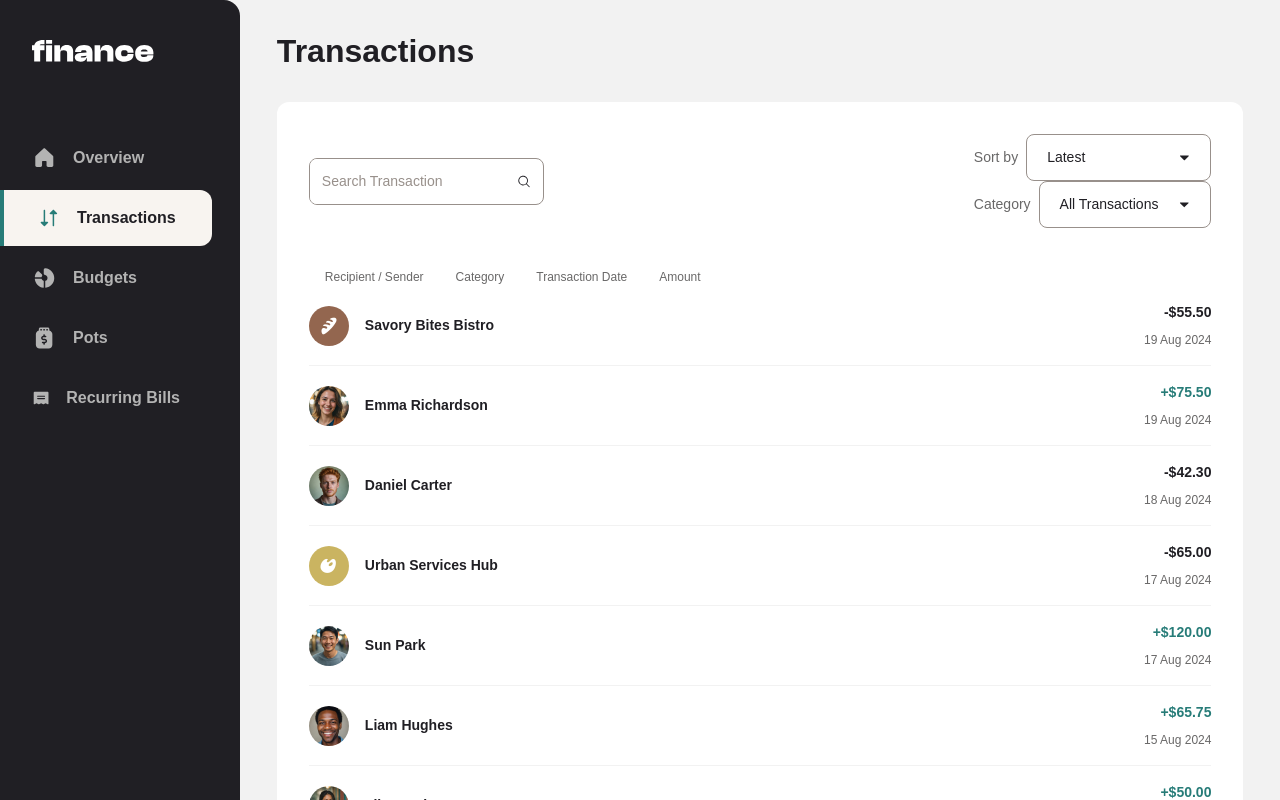
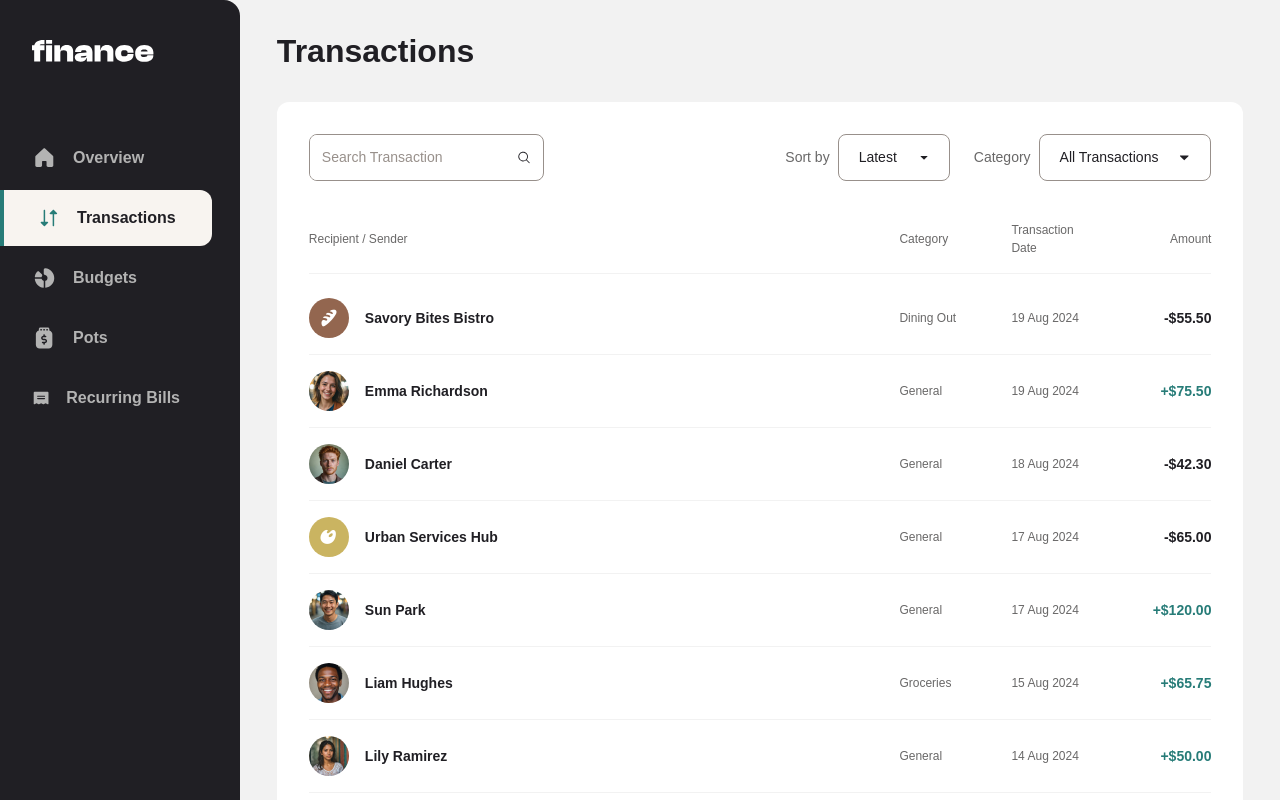
Before and after one commit to Belousmind/personal-finance-app, a Next.js app: page /transactions in a window 1280 px wide. Shown: the top 800 px of the page. Built offline with nearby package versions, Linux system fonts and the light colour scheme.

Commit message:
refactor: styles of transaction component

```diff
--- a/src/app/transactions/components/transictions-table/index.tsx
+++ b/src/app/transactions/components/transictions-table/index.tsx
@@ -1,5 +1,5 @@
 import { TransactionType } from "@/lib/transactions";
-import { Transaction } from "@/components/overviews/overvie-transactions";
+import { Transaction } from "@/components";
 
 import styles from "./style.module.scss";
 
@@ -9,16 +9,20 @@ type Props = {
 
 export default function TransactionsTable({ transactions }: Props) {
   return (
-    <div>
+    <div className={styles.table}>
       <div className={styles["table-header"]}>
-        <span>Recipient / Sender</span>
-        <span>Category</span>
-        <span>Transaction Date</span>
-        <span>Amount</span>
+        <span className={styles["header-recipient"]}>Recipient / Sender</span>
+        <span className={styles["header-category"]}>Category</span>
+        <span className={styles["header-date"]}>Transaction Date</span>
+        <span className={styles["header-amount"]}>Amount</span>
       </div>
-      <div>
+      <div className={styles["table-body"]}>
         {transactions.map((transaction) => (
-          <Transaction key={transaction.date} {...transaction} />
+          <Transaction
+            key={transaction.date}
+            {...transaction}
+            isFullVersion={true}
+          />
         ))}
       </div>
     </div>
--- a/src/app/transactions/components/transictions-table/style.module.scss
+++ b/src/app/transactions/components/transictions-table/style.module.scss
@@ -1,16 +1,33 @@
 @use "@/styles/variables" as *;
 @use "@/styles/mixins" as *;
+
+.table {
+  @include flex-column;
+  gap: $spacing-300;
+  container-type: inline-size;
+}
 
 .table-header {
   display: none;
 
-  @media screen and (width >= 680px) {
-    display: flex;
+  @container (min-width: 600px) {
+    @include text-preset-5;
+
+    display: grid;
+    grid-template-columns: 1fr repeat(2, 80px) 88px;
     gap: $spacing-400;
     align-items: center;
-    padding: $spacing-200;
+    padding: $spacing-200 0;
     color: $grey-500;
 
-    @include text-preset-5;
+    border-bottom: 1px solid $grey-100;
+  }
+
+  @container (min-width: 1100px) {
+    grid-template-columns: 1fr repeat(2, 120px) 200px;
   }
 }
+
+.header-amount {
+  justify-self: flex-end;
+}
--- a/src/components/filters-panel/style.module.scss
+++ b/src/components/filters-panel/style.module.scss
@@ -8,7 +8,7 @@
   justify-content: space-between;
 }
 
-.filtres {
+.filters {
   @include flex-align-center;
 
   gap: $spacing-300;
--- a/src/components/index.ts
+++ b/src/components/index.ts
@@ -30,4 +30,6 @@ export { default as FiltersPanel } from "./filters-panel";
 
 export * from "./sidebar/sidebar-icons";
 
+export { default as Transaction } from "./transaction";
+
 // export {default as } from './'
--- a/src/components/overviews/overvie-transactions/index.tsx
+++ b/src/components/overviews/overvie-transactions/index.tsx
@@ -1,11 +1,10 @@
 "use client";
+
 import { useAppSelector } from "@/store/hooks";
-import { formattedDate } from "@/utils";
 import { ROUTES } from "@/constants";
-import { OverviewContainer } from "@/components";
+import { OverviewContainer, Transaction } from "@/components";
 
 import styles from "./styles.module.scss";
-import clsx from "clsx";
 
 export default function OvervieTransactions() {
   const transactions = useAppSelector(
@@ -28,37 +27,3 @@ export default function OvervieTransactions() {
     </OverviewContainer>
   );
 }
-
-type TransactionProps = {
-  avatar: string;
-  name: string;
-  amount: number;
-  category: string;
-  date: string;
-};
-
-export function Transaction({
-  avatar,
-  name,
-  amount,
-  category,
-  date,
-}: TransactionProps) {
-  return (
-    <div className={styles.transaction}>
-      <img className={styles["transaction-image"]} src={avatar} alt={name} />
-      <span className={styles["transaction-name"]}>{name}</span>
-      <span className={styles["transaction-category"]}>{category}</span>
-      <span
-        className={clsx(styles["transaction-amount"], {
-          [styles.positive]: Number(amount) > 0,
-        })}
-      >
-        {Number(amount) > 0
-          ? `+$${Number(amount).toFixed(2)}`
-          : `-$${Math.abs(Number(amount)).toFixed(2)}`}
-      </span>
-      <span className={styles["transaction-date"]}>{formattedDate(date)}</span>
-    </div>
-  );
-}
--- a/src/components/overviews/overvie-transactions/styles.module.scss
+++ b/src/components/overviews/overvie-transactions/styles.module.scss
@@ -3,64 +3,5 @@
 
 .transaction-list {
   width: 100%;
+  container-type: inline-size;
 }
-
-.transaction {
-  @include text-preset-5;
-
-  display: grid;
-  grid-template-rows: auto auto;
-  grid-template-columns: auto 1fr auto;
-  row-gap: $spacing-100;
-  padding-bottom: $spacing-200;
-  margin-top: $spacing-200;
-  color: $grey-500;
-  border-bottom: 1px solid $grey-100;
-}
-
-.transaction:first-child {
-  margin-top: 0;
-}
-
-.transaction:last-child {
-  padding-bottom: 0;
-  border-bottom: none;
-}
-
-.transaction-image {
-  @include image-icon;
-
-  grid-row: span 2;
-  grid-column: 1;
-  place-self: center flex-start;
-  margin-right: $spacing-200;
-}
-
-.transaction-name {
-  @include text-preset-4-bold;
-
-  grid-row: span 2;
-  grid-column: 2;
-  place-self: center flex-start;
-  color: $grey-900;
-}
-
-.transaction-category {
-  display: none;
-}
-
-.transaction-amount {
-  @include text-preset-4-bold;
-
-  justify-self: end;
-  color: $grey-900;
-}
-
-.positive {
-  color: $green;
-}
-
-.transaction-date {
-  grid-column: 3;
-  justify-self: end;
-}
--- /dev/null
+++ b/src/components/transaction/index.tsx
@@ -0,0 +1,54 @@
+import { formattedDate } from "@/utils";
+
+import styles from "./styles.module.scss";
+import clsx from "clsx";
+
+type TransactionProps = {
+  avatar: string;
+  name: string;
+  amount: number;
+  category: string;
+  date: string;
+  isFullVersion?: boolean;
+};
+
+export default function Transaction({
+  avatar,
+  name,
+  amount,
+  category,
+  date,
+  isFullVersion = false,
+}: TransactionProps) {
+  return (
+    <div className={clsx(styles.transaction, isFullVersion && styles["full-transaction"])}>
+      <img className={styles["transaction-image"]} src={avatar} alt={name} />
+      <span
+        className={clsx(
+          styles["transaction-name"],
+          isFullVersion && styles["full-name"]
+        )}
+      >
+        {name}
+      </span>
+      <span
+        className={clsx(
+          styles["transaction-category"],
+          isFullVersion && styles["full-category"]
+        )}
+      >
+        {category}
+      </span>
+      <span
+        className={clsx(styles["transaction-amount"], {
+          [styles.positive]: Number(amount) > 0,
+        })}
+      >
+        {Number(amount) > 0
+          ? `+$${Number(amount).toFixed(2)}`
+          : `-$${Math.abs(Number(amount)).toFixed(2)}`}
+      </span>
+      <span className={styles["transaction-date"]}>{formattedDate(date)}</span>
+    </div>
+  );
+}
--- /dev/null
+++ b/src/components/transaction/styles.module.scss
@@ -0,0 +1,112 @@
+@use "@/styles/variables" as *;
+@use "@/styles/mixins" as *;
+
+.transaction {
+  @include text-preset-5;
+
+  display: grid;
+  grid-template-rows: auto auto;
+  grid-template-columns: auto 1fr auto;
+  row-gap: $spacing-100;
+  padding-bottom: $spacing-200;
+  margin-top: $spacing-200;
+  color: $grey-500;
+  border-bottom: 1px solid $grey-100;
+}
+
+.full-transaction {
+  @container (min-width: 600px) {
+    grid-template-columns: auto $spacing-200 1fr $spacing-400 80px $spacing-400 80px $spacing-400 88px;
+    grid-row: 1fr;
+    align-items: center;
+    row-gap: 0;
+
+    .transaction-image {
+      margin: 0;
+      grid-row: 1;
+    }
+
+    .transaction-name {
+      grid-row: 1;
+      grid-column: 3;
+    }
+
+    .full-category {
+      display: inline-block;
+      grid-row: 1;
+      grid-column: 5;
+    }
+
+    .transaction-date {
+      grid-row: 1;
+      grid-column: 7;
+      justify-self: start;
+    }
+
+    .transaction-amount {
+      grid-row: 1;
+      grid-column: 9;
+    }
+  }
+
+  @container (min-width: 1100px) {
+    grid-template-columns: auto $spacing-200 1fr $spacing-400 120px $spacing-400 120px $spacing-400 200px;
+  }
+}
+
+.transaction:first-child {
+  margin-top: 0;
+}
+
+.transaction:last-child {
+  padding-bottom: 0;
+  border-bottom: none;
+}
+
+.transaction-image {
+  @include image-icon;
+
+  grid-row: span 2;
+  grid-column: 1;
+  place-self: center flex-start;
+  margin-right: $spacing-200;
+}
+
+.transaction-name {
+  @include text-preset-4-bold;
+
+  grid-row: span 2;
+  grid-column: 2;
+  place-self: center flex-start;
+  color: $grey-900;
+}
+
+.full-name {
+  grid-row: 1;
+}
+
+.transaction-category {
+  display: none;
+}
+
+.full-category {
+  display: inline-block;
+  grid-column: 2;
+  grid-row: 2;
+}
+
+.transaction-amount {
+  @include text-preset-4-bold;
+
+  justify-self: end;
+  color: $grey-900;
+}
+
+.positive {
+  color: $green;
+}
+
+.transaction-date {
+  grid-column: 3;
+  justify-self: end;
+}
```
